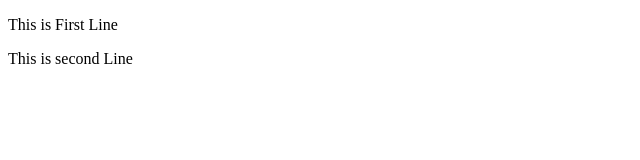
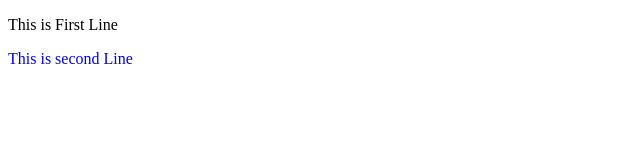
Before and after one commit to hemalkaklotar/gitPracticleExam, a plain HTML site: page index.html in a window 1280 px wide. Shown: the whole page, without its empty margins (0-640 px from the left). Drawn offline with Linux system fonts and the light colour scheme.

Commit message:
aded change 3

```diff
--- a/index.html
+++ b/index.html
@@ -8,7 +8,7 @@
 </head>
 <body>
        <p>This is First Line</p>
-       <p>This is second Line</p>
+       <p style="color:blue">This is second Line</p>
 
 </body>
 </html>
```
